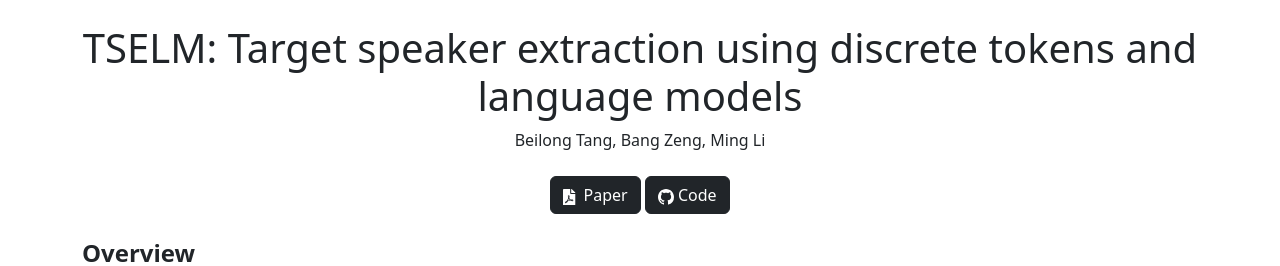
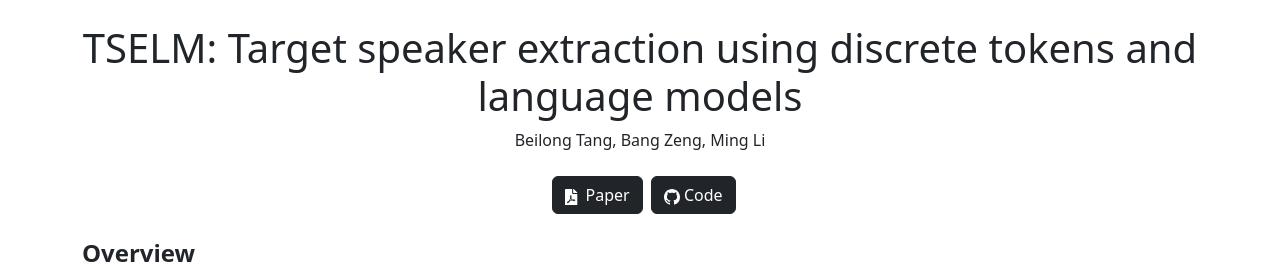
Before and after one commit to tselmdemo/TSELM.demo, a plain HTML site: page index.html in a window 1280 px wide. Shown: the top 266 px of the page. Drawn offline with Linux system fonts and the light colour scheme.

Commit message:
1.fix button 2. fix url

```diff
--- a/index.html
+++ b/index.html
@@ -20,9 +20,10 @@
     </div>
     <br>
     <!-- Paper and Code line -->
-    <div class="justify-content-center align-items-center text-center">
+    <div class="d-flex justify-content-center align-items-center text-center">
+      <div>
+      <a href="https://arxiv.org/abs/2409.07841" class="no-link-style me-3">
         <button type="button" class="btn btn-dark pr-4">
-        <a href="https://arxiv.org/abs/2409.07841" class="no-link-style">
           <svg xmlns="http://www.w3.org/2000/svg" width="16" height="16" fill="currentColor" class="bi bi-file-pdf"
             viewBox="0 0 500 500">
             <path fill="currentColor"
@@ -30,10 +31,12 @@
             </path>
           </svg>
           Paper
+        </button>
       </a>
-      </button>
+    </div>
+    <div>
+      <a href="https://github.com/Beilong-Tang/TSELM" class="no-link-style">
         <button type="button" class="btn btn-dark">
-        <a href="https://www.arxiv.org/abs/2409.07841" class="no-link-style">
           <svg xmlns="http://www.w3.org/2000/svg" width="16" height="16" fill="currentColor" class="bi bi-github"
             viewBox="0 0 16 16">
             <path
@@ -41,8 +44,9 @@
             </path>
           </svg>
           Code
+        </button>
       </a>
-      </button>
+    </div>
     </div>
     <div class="markdown-body">
       <h2>Overview</h2>
```
Lines whose indentation alone changed are shown as unchanged.
